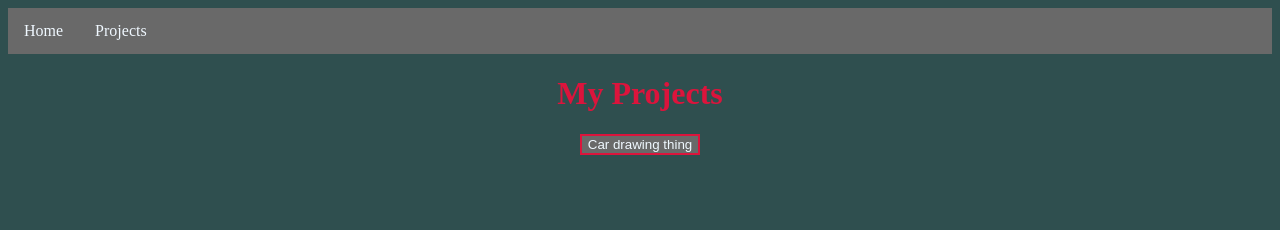
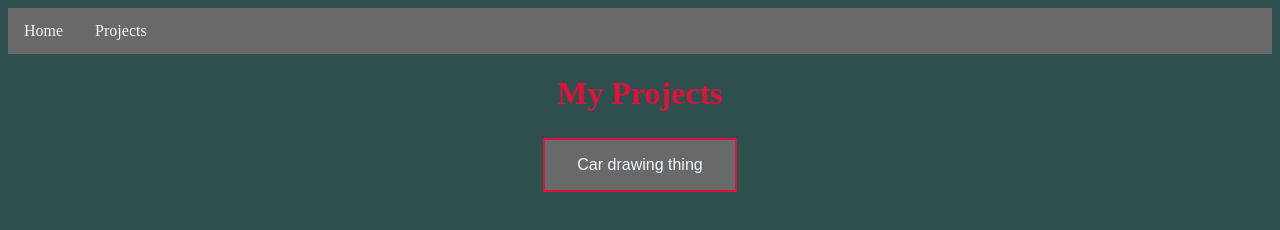
Before and after one commit to tucan-sam/p5js, a plain HTML site: page pro.html in a window 1280 px wide. Drawn offline with Linux system fonts and the light colour scheme.

Commit message:
Update pro.html

```diff
--- a/pro.html
+++ b/pro.html
@@ -41,6 +41,14 @@ li a {
   background-color: dimgrey;
   color: aliceblue;
   border: 2px solid crimson;
+  padding: 16px 32px;
+  text-align: center;
+  text-decoration: none;
+  display: inline-block;
+  font-size: 16px;
+  margin: 4px 2px;
+  transition-duration: 0.4s;
+  cursor: pointer;
 }
 
 .button1:hover {
```
